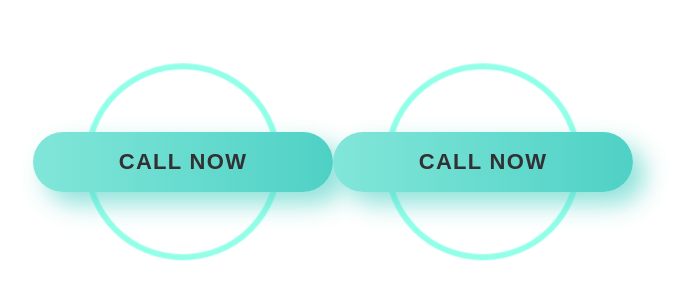
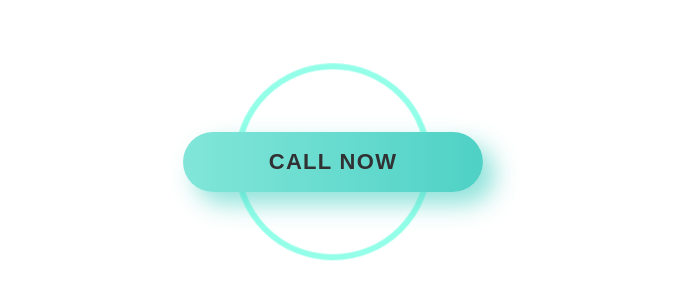
Before and after one commit to pariflex/ansalbasera, a plain HTML site: page index.html in a window 1280 px wide. Shown: the part 246-546 px from the top of the page, without its empty margins (307-996 px from the left). Drawn offline with Linux system fonts and the light colour scheme.

Commit message:
Add files via upload

```diff
--- a/index.html
+++ b/index.html
@@ -1,5 +1,4 @@
 <div class="wrap">
 <link rel="stylesheet" type="text/css" href="style.css">
 <a href="tel:9935002593"><button class="button">Call Now</button></a>
-<a href="tel:9936875150"><button class="button">Call Now</button></a>
 </div>
```
